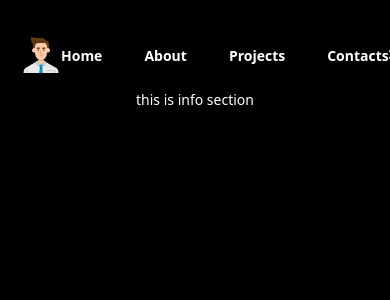
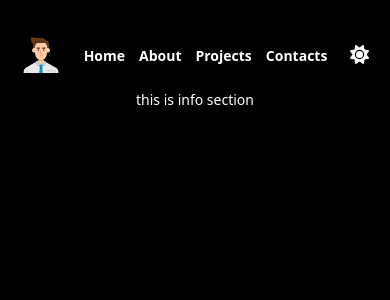
Before and after one commit to prateekrauniyar345/new-portfolio, a React (Vite) app: page / in a window 390 px wide. Shown: the top 300 px of the page. Built offline with nearby package versions, Linux system fonts and the light colour scheme.

Commit message:
made header responsive

```diff
--- a/src/components/Header.jsx
+++ b/src/components/Header.jsx
@@ -14,16 +14,16 @@
       "
     >
       {/* LOGO (left) */}
-      <a href="/" className="d-inline-block">
-        <img src="logo.png" alt="profile" style={{ height: 40, width: 40 }} />
-      </a>
+      <Link to="/" className="d-inline-block">
+            <img src="logo.png" alt="profile" height={40} width={40} />
+      </Link>
 
       {/* NAVIGATION (centre) */}
       <nav className="flex-grow-1">        {/* allow nav to stretch   */}
         <ul
           className="
-            d-flex justify-content-center  /* centre within flex-grow */
-            align-items-center gap-5       /* equal horizontal gaps   */
+            d-flex flex-wrap justify-content-center  /* centre within flex-grow */
+            align-items-center gap-3 gap-md-5       /* equal horizontal gaps   */
             list-unstyled m-0 fw-bold
           "
         >
```
